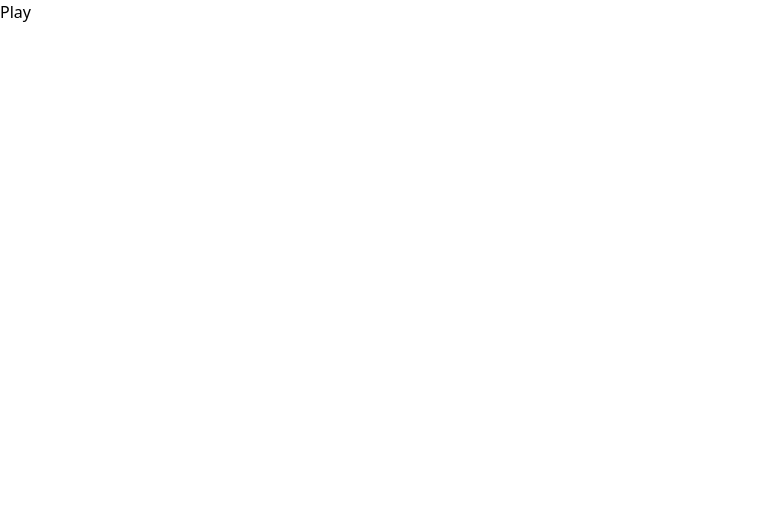
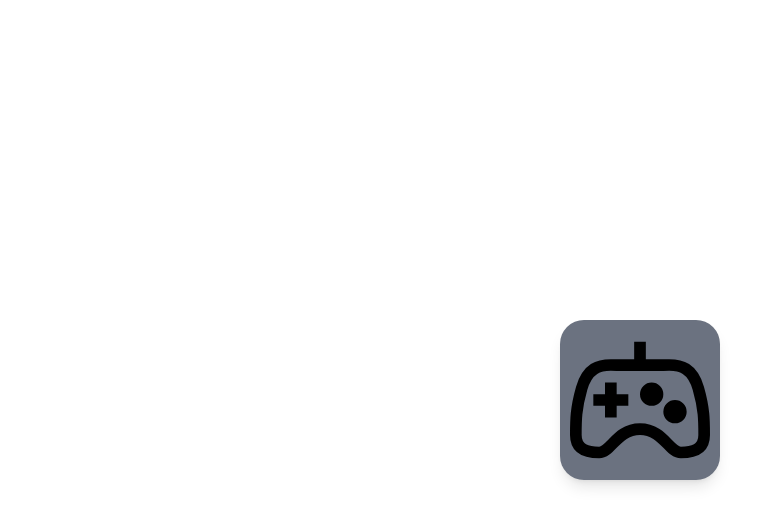
Before and after one commit to baguiar428/Phase_3-Project, a React (Create React App) app: page / in a window 1280 px wide. Shown: the top 526 px of the page, without its empty margins (0-782 px from the left). Built offline with nearby package versions, Linux system fonts and the light colour scheme.

Commit message:
Used new routes to populate homepage

```diff
--- a/src/App.jsx
+++ b/src/App.jsx
@@ -12,21 +12,13 @@ function App() {
   return (
     <>
       <Routes>
-        <Route path='choose_name' element={<CharacterName/>}/>
+        <Route path='/choose_name' element={<CharacterName/>}/>
         <Route path='/characters' element={<ChooseClass/>}/>
         <Route path='/' element={<Home/>}/>
       </Routes>
     </>
-  //   <div className="grid h-screen place-items-center">
-  //     <HomeIcon icon={<GrGamepad size='140'/>} />
-  //   </div>
+
   );
 }
 
-// const HomeIcon = ({icon}) => (
-//   <div className="home-icon">
-//     {icon}
-//   </div>
-// )
-
 export default App;
--- a/src/components/Home.jsx
+++ b/src/components/Home.jsx
@@ -1,16 +1,25 @@
-import React from 'react'
-import {useNavigate} from 'react-router-dom'
+import React from "react";
+import { useNavigate } from "react-router-dom";
+import { GrGamepad } from "react-icons/gr";
 
-function Home(){
-    const navigate = useNavigate();
+function Home() {
+  const navigate = useNavigate();
 
-    function chooseName(){
-        navigate('/choose_name')
-    }
+  function chooseName() {
+    navigate("/choose_name");
+  }
 
-    return(
-        <button onClick={chooseName}>Play</button>
-    )
+  return (
+    <div className="grid h-screen place-items-center">
+      <HomeIcon icon={<GrGamepad size="140" />} />
+    </div>
+  );
 }
 
-export default Home
+const HomeIcon = ({icon}) => (
+  <div className="home-icon">
+    {icon}
+  </div>
+)
+
+export default Home;
```
